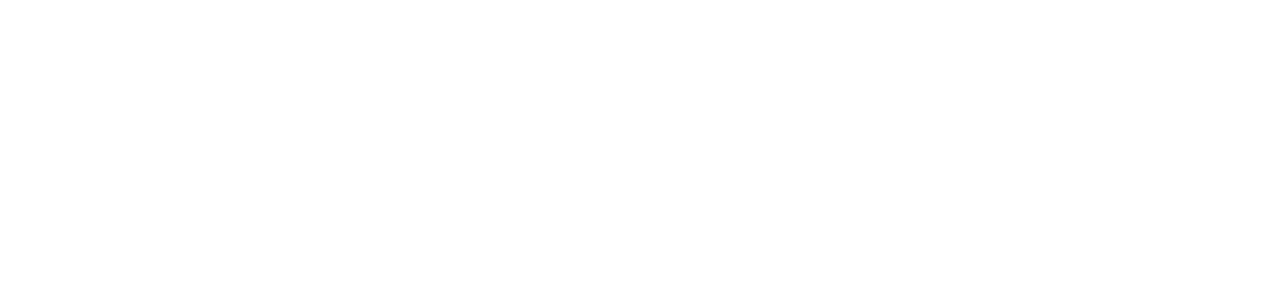
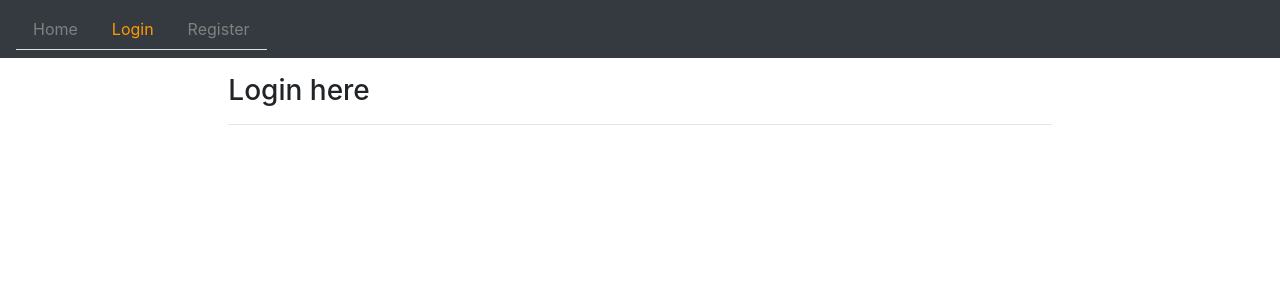
Before and after one commit to i-saiful/ecom-frontend, a React (Create React App) app: page /login in a window 1280 px wide. Shown: the top 300 px of the page. Built offline with nearby package versions, Linux system fonts and the light colour scheme.

Commit message:
navigation

```diff
--- a/src/App.js
+++ b/src/App.js
@@ -1,9 +1,11 @@
+import Main from './components/Main';
+import { BrowserRouter } from 'react-router-dom';
 
 function App() {
   return (
-    <div>
-
-    </div>
+    <BrowserRouter>
+      <Main />
+    </BrowserRouter>
   );
 }
 
--- /dev/null
+++ b/src/components/Layout.js
@@ -0,0 +1,22 @@
+import { useEffect } from "react";
+import Menu from "./Menu";
+
+function Layout({ title = 'title', className, children }) {
+
+    useEffect(() => {
+        document.title = title
+    }, [title])
+
+    return (
+        <div>
+            <div className="mb-3">
+                <Menu />
+            </div>
+            <div className={className}>
+                {children}
+            </div>
+        </div>
+    )
+}
+
+export default Layout
--- /dev/null
+++ b/src/components/Main.js
@@ -0,0 +1,16 @@
+import { Switch, Route, Redirect } from "react-router-dom";
+import Home from "./home/Home";
+import Login from "./user/Login";
+import Register from "./user/Register";
+
+const Main = () => {
+    return (<div>
+        <Switch>
+            <Route path='/' exact component={Home} />
+            <Route path='/login' exact component={Login} />
+            <Route path='/register' exact component={Register} />
+        </Switch>
+    </div>)
+}
+
+export default Main;
--- /dev/null
+++ b/src/components/Menu.js
@@ -0,0 +1,32 @@
+import { Link, withRouter } from 'react-router-dom';
+
+const isActive = (history, path) => {
+    if (history.location.pathname === path) {
+        return { color: '#ff9900' }
+    } else {
+        return { color: 'gray' }
+    }
+}
+
+const Menu = ({ history }) => {
+    return (
+        <nav className='navbar navbar-dark bg-dark'>
+            <ul className="nav nav-tabs" >
+                <li className="nav-item">
+                    <Link className="nav-link" to='/'
+                        style={isActive(history, '/')}>Home</Link>
+                </li>
+                <li className="nav-item">
+                    <Link className="nav-link" to='/login'
+                        style={isActive(history, '/login')}>Login</Link>
+                </li>
+                <li className="nav-item">
+                    <Link className="nav-link" to='/register'
+                        style={isActive(history, '/register')}>Register</Link>
+                </li>
+            </ul>
+        </nav>
+    )
+}
+
+export default withRouter(Menu);
--- /dev/null
+++ b/src/components/home/Home.js
@@ -0,0 +1,11 @@
+import Layout from "../Layout"
+
+function Home() {
+    return (
+        <Layout className='container' title='Home Page'>
+
+        </Layout>
+    )
+}
+
+export default Home
--- /dev/null
+++ b/src/components/user/Login.js
@@ -0,0 +1,12 @@
+import Layout from '../Layout';
+
+function Login() {
+    return (
+        <Layout className='container col-md-8 offset-md-2' title="Login">
+            <h3>Login here</h3>
+            <hr />
+        </Layout>
+    )
+}
+
+export default Login
--- /dev/null
+++ b/src/components/user/Register.js
@@ -0,0 +1,12 @@
+import Layout from '../Layout';
+
+function Register() {
+    return (
+        <Layout className='container col-md-8 offset-md-2' title="Register">
+            <h3>Register here</h3>
+            <hr />
+        </Layout>
+    )
+}
+
+export default Register
--- a/src/index.js
+++ b/src/index.js
@@ -3,8 +3,4 @@ import ReactDOM from 'react-dom/client';
 import App from './App';
 
 const root = ReactDOM.createRoot(document.getElementById('root'));
-root.render(
-  <React.StrictMode>
-    <App />
-  </React.StrictMode>
-);
+root.render(<App />);
--- /dev/null
+++ b/src/utils/congif.js
@@ -0,0 +1 @@
+export const API = process.env.REACT_APP_API_URL;
```
Also changed, not shown: package.json (line endings or trailing spaces), 1 other file (tests, documents, lock files or other folders).
